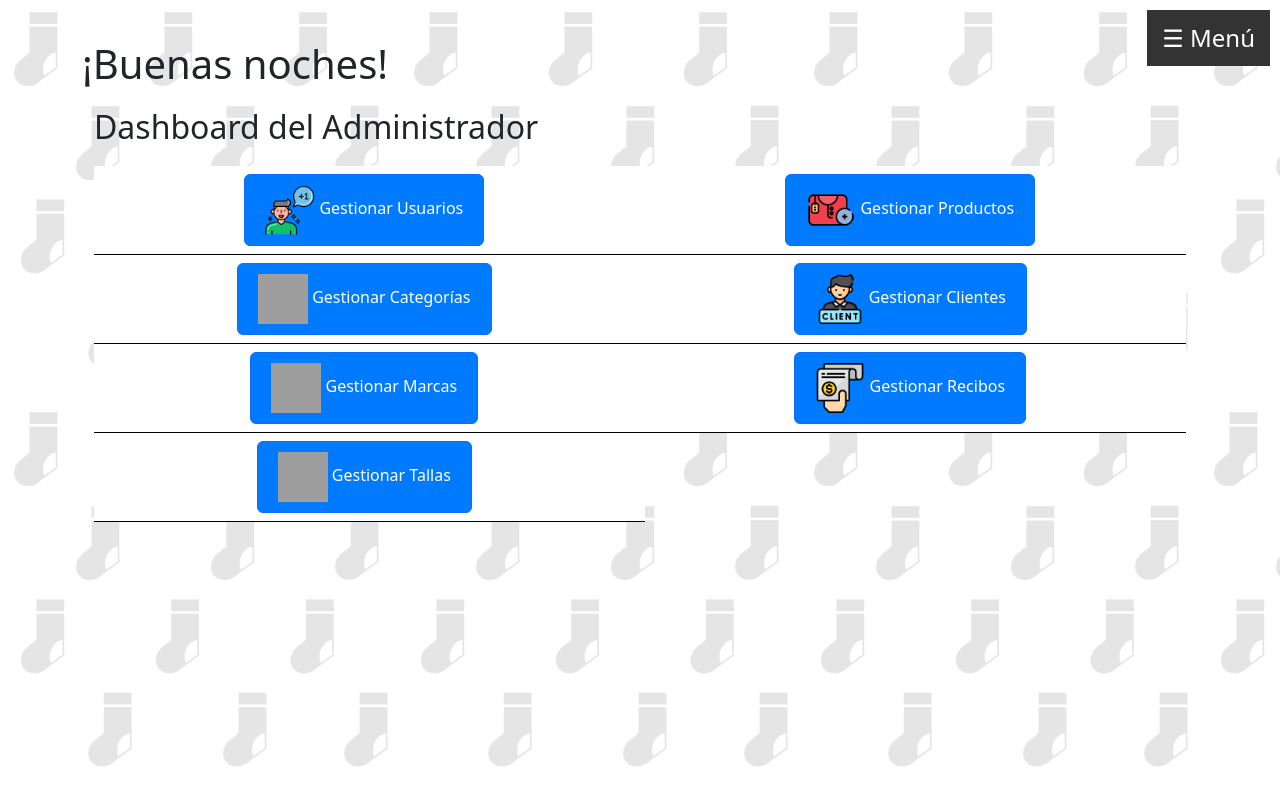
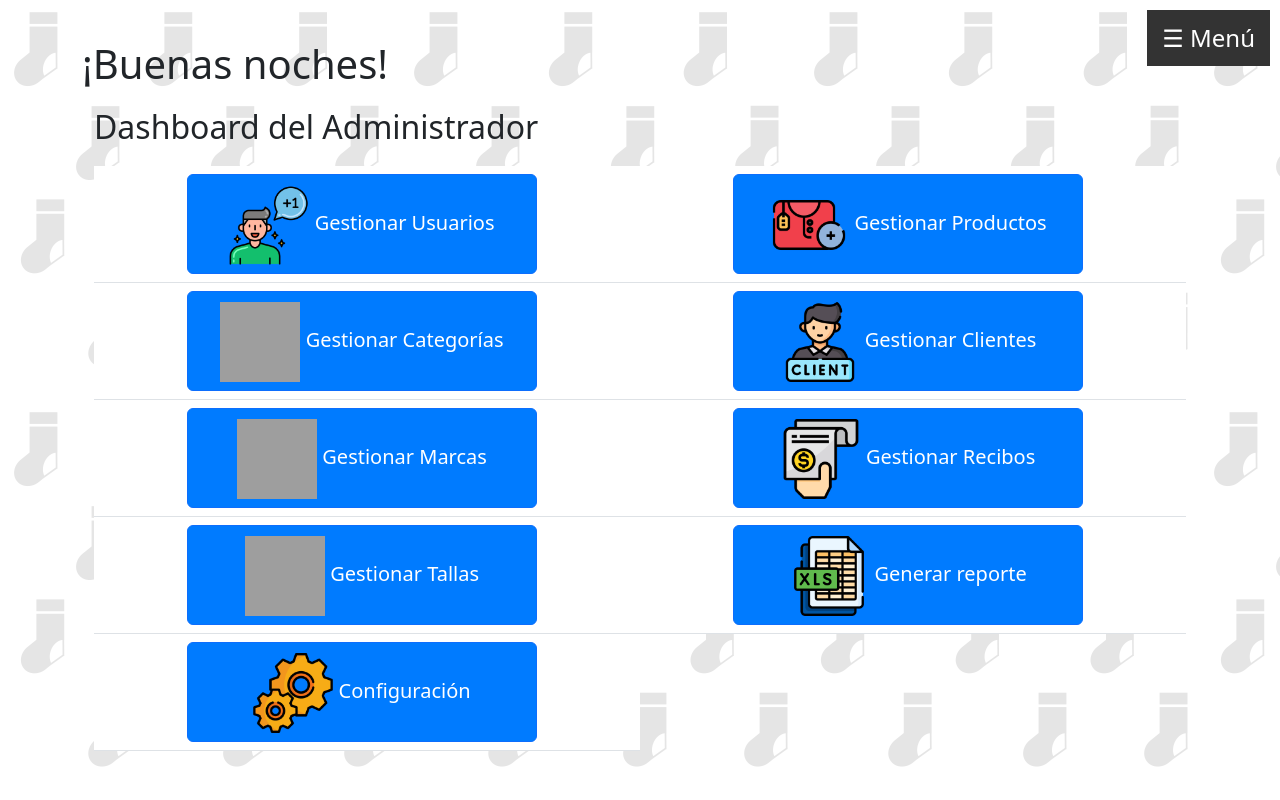
Before and after one commit to Wilalexis/Shop, a Flask app: page /dashboard in a window 1280 px wide. Run offline with Flask 3, Linux system fonts and the light colour scheme; some libraries are stand-ins or nearby versions; grey boxes are pictures that could not be loaded.

Commit message:
estilos dashboard y funcionalidad de registro

```diff
--- a/app.py
+++ b/app.py
@@ -13,13 +13,10 @@ app.secret_key = 'admin'  # clave secreta
 dsn = cx_Oracle.makedsn(host='localhost', port=1521, sid='xe')
 connection = cx_Oracle.connect(user='USR_DLSOCKS', password='admin', dsn=dsn)
 
-
 class DeleteForm(FlaskForm):
     _method = HiddenField()
 
 # Rutas
-
-
 @app.route('/')
 def index():
     return render_template('index.html')
@@ -388,5 +385,47 @@ def eliminar_producto(ID_PRODUCTO):
 
     return redirect(url_for('products'))
 
+@app.route('/registerUser', methods=['POST'])
+def registerUser():
+    # Obtén los valores de los campos del formulario
+    nombre = request.form.get('nombre')
+    correo = request.form.get('correo')
+    contrasena = request.form.get('contrasena')
+    confirmarContrasena = request.form.get('confirmarContrasena')
+    id_rol = 2
+
+    # Inicializa un mensaje y un tipo de mensaje predeterminado
+    message = None
+    message_type = 'success'
+
+    # Verifica si las contraseñas coinciden
+    if contrasena == confirmarContrasena:
+        # Las contraseñas coinciden, puedes proceder a almacenarla en la base de datos
+        # Aquí deberías insertar el código para almacenar el usuario en la base de datos
+        sql = "INSERT INTO usuarios (nombre, correo, contrasena, id_rol) VALUES (:nombre, :correo, :contrasena, :id_rol)"
+
+        # Ejecutar la consulta
+        cursor = connection.cursor()
+        cursor.execute(sql, {'nombre': nombre, 'correo': correo,
+                             'contrasena': contrasena, 'id_rol': id_rol})
+        connection.commit()
+
+        message = 'Usuario registrado con éxito'
+
+        # Establece los valores de los campos en blanco
+        nombre = ''
+        correo = ''
+        contrasena = ''
+        confirmarContrasena = ''
+    else:
+        # Las contraseñas no coinciden, muestra un mensaje de error al usuario
+        message = 'Las contraseñas no coinciden, por favor inténtalo de nuevo'
+        message_type = 'error'
+
+    # Devuelve la plantilla de registro con los valores de los campos y el mensaje
+    return render_template('register.html', nombre=nombre, correo=correo, message=message, message_type=message_type)
+
+
+
 if __name__ == '__main__':
     app.run(debug=True)
--- a/static/css/stylesBaseDashboard.css
+++ b/static/css/stylesBaseDashboard.css
@@ -27,7 +27,7 @@ body::before {
 /* Estilos para los enlaces sin subrayado */
 .sidenav a {
     padding: 15px 25px;
-    text-align: center;
+    text-align: left;
     text-decoration: none; /* Quita el subrayado */
     font-size: 20px;
     color: #fff;
--- a/static/css/stylesDashboard.css
+++ b/static/css/stylesDashboard.css
@@ -20,8 +20,17 @@
     color: #fff;
     text-decoration: none;
     transition: transform 0.2s ease-in-out;
+    width: 350px; /* Establece el ancho deseado */
+    height: 100px; /* Establece la altura deseada */
+    font-size: 20px; /* Ajusta el tamaño de fuente si es necesario */
 }
 
 .styled-table a.btn:hover {
     transform: scale(1.05);
 }
+
+/* Estilo para las imágenes dentro de los botones en el dashboard */
+.btn-dashboard img {
+    width: 80px; /* Establece el ancho deseado para las imágenes */
+    height: 80px; /* Establece la altura deseada para las imágenes */
+}
--- a/static/css/stylesUsers.css
+++ b/static/css/stylesUsers.css
@@ -6,13 +6,19 @@
 .btn {
     margin-right: 10 px;
 }
- .usuarios-table{
-    background-color: none;
- }
 
 .usuarios-table th,
 .usuarios-table td {
     text-align: center; /* Centrar el texto en celdas */
+}
+
+.usuarios-table{
+    background-color: white;
+}
+
+.usuarios-table tbody tr:hover {
+    background-color: #F5FEFE; /* Cambia el color de fondo al pasar el mouse sobre las filas */
+    cursor: pointer; /* Cambia el cursor a una mano para indicar que es interactivo */
 }
 
 .usuarios-table td {
--- a/templates/base.html
+++ b/templates/base.html
@@ -21,7 +21,7 @@
 </head>
 <body>
     <nav class="navbar navbar-expand-lg navbar-light">
-        <a class="navbar-brand" href="{{ url_for('index') }}">DSOCKS GT<img src="{{ url_for('static', filename='img/shop.png') }}" alt="Logo" height="30"></a>
+        <a class="navbar-brand" href="{{ url_for('index') }}">Di Socks GT<img src="{{ url_for('static', filename='img/disocks-fotor.png') }}" alt="Logo" height="30"></a>
 
         <button class="navbar-toggler" type="button" data-toggle="collapse" data-target="#navbarNav" aria-controls="navbarNav" aria-expanded="false" aria-label="Toggle navigation">
             <span class="navbar-toggler-icon"></span>
@@ -51,8 +51,7 @@
     <script src="https://cdn.jsdelivr.net/npm/@popperjs/core@2.9.3/dist/umd/popper.min.js"></script>
     <script src="https://stackpath.bootstrapcdn.com/bootstrap/4.5.2/js/bootstrap.min.js"></script>
     <script src="https://cdn.jsdelivr.net/npm/sweetalert2@11.0.19/dist/sweetalert2.all.min.js"></script>
-    <script src="{{ url_for('static', filename='js/scriptUsers.js') }}"></script>
-    <script src="{{ url_for('static', filename='js/scriptEditarUsers.js') }}"></script>
+    <script src="{{ url_for('static', filename='js/scriptRegister.js') }}"></script>
     <!-- jQuery -->
     <script src="https://code.jquery.com/jquery-3.6.0.min.js"></script>
 
--- a/templates/baseDashboard.html
+++ b/templates/baseDashboard.html
@@ -14,7 +14,6 @@
 <!-- Archivos de Bootstrap CSS y JavaScript -->
     <link href="https://cdn.jsdelivr.net/npm/bootstrap@5.5.0/dist/css/bootstrap.min.css" rel="stylesheet">
     <script src="https://cdn.jsdelivr.net/npm/bootstrap@5.5.0/dist/js/bootstrap.min.js"></script>
-
     <script src="https://kit.fontawesome.com/6ffafabebc.js" crossorigin="anonymous"></script>
     <script src="https://code.jquery.com/jquery-3.5.1.slim.min.js"></script>
     <script src="https://cdn.jsdelivr.net/npm/@popperjs/core@2.9.3/dist/umd/popper.min.js"></script>
@@ -23,27 +22,28 @@
 <body class="sidebar-closed">
     <!-- Botón para abrir el menú lateral -->
     <div id="menuBtn">&#9776; Menú</div>
-
-
     <!-- Menú lateral -->
     <div class="sidenav" id="mySidenav">
         <a href="{{ url_for('dashboard') }}"><i class="fas fa-home"></i> Inicio</a>
         <a href="{{ url_for('users') }}"><i class="fas fa-users"></i> Usuarios</a>
         <a href="{{ url_for('products') }}"><i class="fas fa-shopping-cart"></i> Productos</a>
+        <a href="#"><i class="fas fa-folder"></i> Categorías</a>
+        <a href="#"><i class="fas fa-users"></i> Clientes</a>
+        <a href="#"><i class="fas fa-tags"></i> Marcas</a>
+        <a href="#"><i class="fas fa-receipt"></i> Recibos</a>
+        <a href="#"><i class="fas fa-tshirt"></i> Tallas</a>
+        <a href="#"><i class="fas fa-file-alt"></i> Generar reporte</a>
+        <a href="#"><i class="fas fa-cog"></i> Configuración</a>
         <a href="#"><i class="fas fa-sign-out-alt"></i> Cerrar Sesión</a>
     </div>
-
     <!-- Contenido principal -->
     <div id="main">
-
         <div class="container mt-4">
             {% block content %}{% endblock %}
         </div>
     </div>
-
     <script src="{{ url_for('static', filename='js/scriptUsers.js') }}"></script>
     <script src="{{ url_for('static', filename='js/scriptEditarUsers.js') }}"></script>
     <script src="{{ url_for('static', filename='js/scriptBaseDashboard.js') }}"></script>
-
 </body>
 </html>
--- a/templates/contact.html
+++ b/templates/contact.html
@@ -23,5 +23,5 @@
 {% endblock %}
 
 {% block footer %}
-    <p>&copy; 2023 Rodas Shop. Todos los derechos reservados.</p>
+    <p>&copy; 2023 Di Socks GT. Todos los derechos reservados.</p>
 {% endblock %}
--- a/templates/dashboard.html
+++ b/templates/dashboard.html
@@ -4,61 +4,71 @@
 <h1 id="saludo"></h1>
 <div class="container">
     <h2>Dashboard del Administrador</h2>
-    <table class="table styled-table" style="border-collapse: collapse; border: 0; width: 100%;">
+    <table class="table styled-table">
         <tr>
             <td>
-                <a href="{{ url_for('users') }}" class="btn btn-primary">
-                    <img src="/static/img/user.png" alt="Usuarios" width="50" height="50">
+                <a href="{{ url_for('users') }}" class="btn btn-primary btn-dashboard">
+                    <img src="/static/img/user.png" alt="Usuarios">
                     Gestionar Usuarios
                 </a>
             </td>
             <td>
-                <a href="{{ url_for('products') }}" class="btn btn-primary">
-                    <img src="/static/img/products.png" alt="Productos" width="50" height="50">
+                <a href="{{ url_for('products') }}" class="btn btn-primary btn-dashboard">
+                    <img src="/static/img/products.png" alt="Productos" >
                     Gestionar Productos
                 </a>
             </td>
         </tr>
         <tr>
             <td>
-                <a href="#" class="btn btn-primary">
-                    <img src="/static/img/folder.png" alt="Categorías" width="50" height="50">
+                <a href="#" class="btn btn-primary btn-dashboard">
+                    <img src="/static/img/folder.png" alt="Categorías" >
                     Gestionar Categorías
                 </a>
             </td>
             <td>
-                <a href="#" class="btn btn-primary">
-                    <img src="/static/img/client.png" alt="Clientes" width="50" height="50">
+                <a href="#" class="btn btn-primary btn-dashboard">
+                    <img src="/static/img/client.png" alt="Clientes" >
                     Gestionar Clientes
                 </a>
             </td>
         </tr>
         <tr>
             <td>
-                <a href="#" class="btn btn-primary">
-                    <img src="/static/img/brand.png" alt="Marcas" width="50" height="50">
+                <a href="#" class="btn btn-primary btn-dashboard">
+                    <img src="/static/img/brand.png" alt="Marcas">
                     Gestionar Marcas
                 </a>
             </td>
             <td>
-                <a href="#" class="btn btn-primary">
-                    <img src="/static/img/payment.png" alt="Recibos" width="50" height="50">
+                <a href="#" class="btn btn-primary btn-dashboard">
+                    <img src="/static/img/payment.png" alt="Recibos" >
                     Gestionar Recibos
                 </a>
             </td>
         </tr>
         <tr>
             <td>
-                <a href="#" class="btn btn-primary">
-                    <img src="/static/img/size.png" alt="Tallas" width="50" height="50">
+                <a href="#" class="btn btn-primary btn-dashboard">
+                    <img src="/static/img/size.png" alt="Tallas" >
                     Gestionar Tallas
                 </a>
             </td>
-            <!-- Agrega más columnas y enlaces aquí según tus necesidades -->
+            <td>
+                <a href="#" class="btn btn-primary btn-dashboard">
+                    <img src="/static/img/report.png" alt="Tallas" >
+                    Generar reporte
+                </a>
+            </td>
+        </tr>
+        <tr>
+            <td>
+                <a href="#" class="btn btn-primary btn-dashboard">
+                    <img src="/static/img/settings.png" alt="Tallas" >
+                    Configuración
+                </a>
+            </td>
         </tr>
     </table>
-
-
-
 </div>
 {% endblock %}
--- a/templates/index.html
+++ b/templates/index.html
@@ -2,7 +2,7 @@
 
 {% block content %}
 <div class="jumbotron">
-    <h1 class="display-4">Bienvenido a DSOCKS GT</h1>
+    <h1 class="display-4">Bienvenido a Di Socks GT</h1>
     <p class="lead">Explora nuestra colección de moda.</p>
 
 
--- a/templates/login.html
+++ b/templates/login.html
@@ -27,5 +27,5 @@
 {% endblock %}
 
 {% block footer %}
-    <p>&copy; 2023 Rodas Shop. Todos los derechos reservados.</p>
+    <p>&copy; 2023 Di Socks GT. Todos los derechos reservados.</p>
 {% endblock %}
```
Also changed, not shown: static/css/stylesRegister.css (+24 -0 lines), static/js/scriptRegister.js (added, +34 -0 lines), templates/register.html (+22 -6 lines), templates/users.html (+1 -35 lines), static/img/report.png (added), static/img/settings.png (added). Lines whose indentation alone changed are shown as unchanged.
